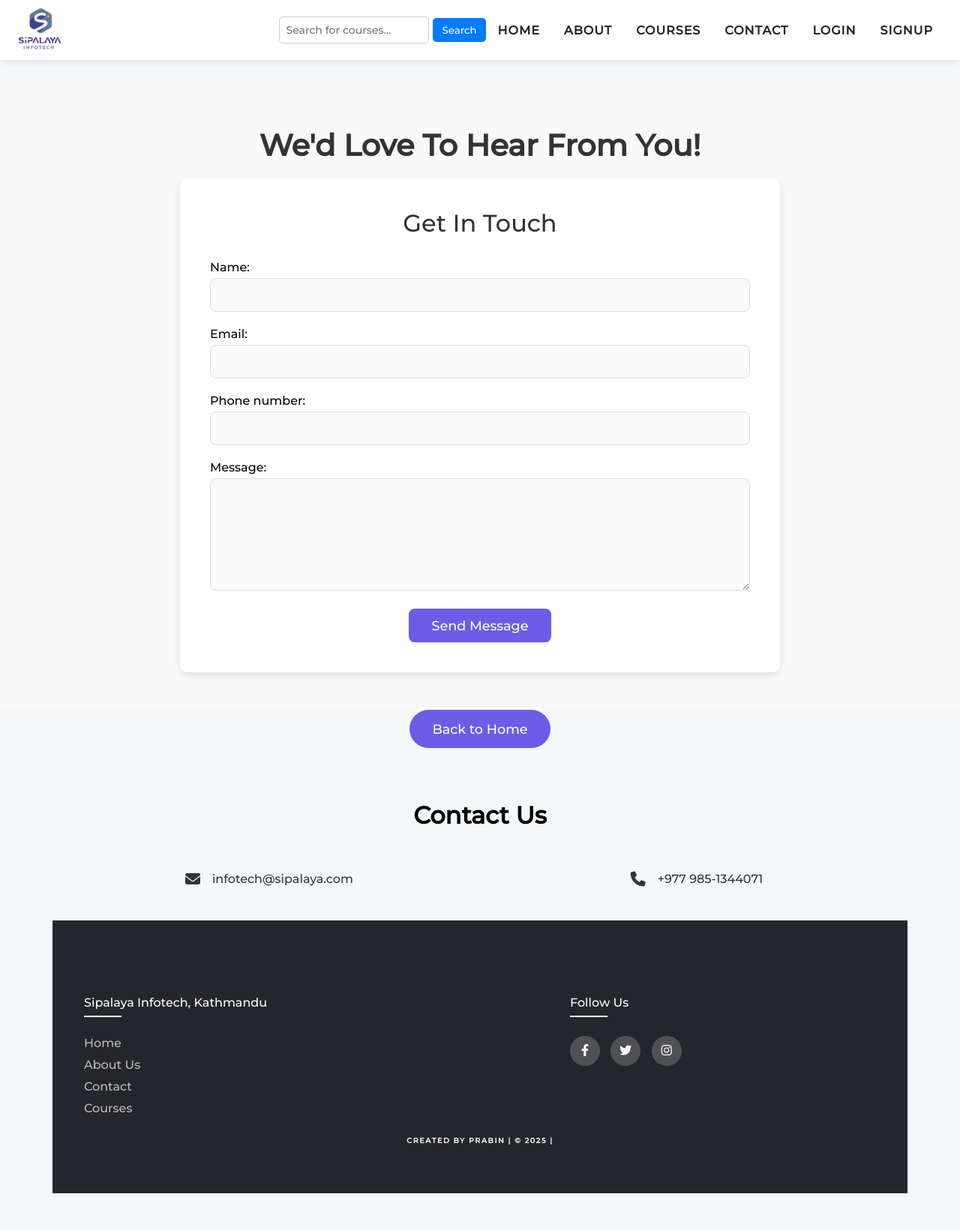
After one commit to prabin2021/Sipalaya-Project, a Django app: page /contact/ in a window 1280 px wide. The commit adds this page. Shown: the top 1641 px of the page at 75% size. Run offline with Django 4.2, Linux system fonts and the light colour scheme; some libraries are stand-ins or nearby versions; some web fonts are replaced.

Commit message:
With login and contact in backend

```diff
--- /dev/null
+++ b/Sipalaya_Backend/homepage/forms.py
@@ -0,0 +1,7 @@
+from django import forms
+from .models import Contact
+
+class ContactForm(forms.ModelForm):
+    class Meta:
+        model = Contact
+        fields = ['name', 'email', 'phone_number', 'message']  # Add phone_number field
--- a/Sipalaya_Backend/homepage/models.py
+++ b/Sipalaya_Backend/homepage/models.py
@@ -21,3 +21,15 @@
 
     def __str__(self):
         return self.title
+
+from django.db import models
+
+class Contact(models.Model):
+    name = models.CharField(max_length=255)
+    email = models.EmailField()
+    message = models.TextField()
+    date_submitted = models.DateTimeField(auto_now_add=True)
+    phone_number = models.CharField(max_length=15, blank=True, null=True)
+
+    def __str__(self):
+        return f"Message from {self.name} ({self.email}) on {self.date_submitted}"
--- a/Sipalaya_Backend/homepage/urls.py
+++ b/Sipalaya_Backend/homepage/urls.py
@@ -7,6 +7,7 @@
     path('', homepage_view, name='homepage'),
     path('', search_view, name='search_courses'),
     path('about/', views.about, name='about'),
+    path('contact/', views.contact, name='contact'),
     path('login/', auth_views.LoginView.as_view(template_name='auth/login.html'), name='login'),
     path('logout/', auth_views.LogoutView.as_view(), name='logout'),
     path('signup/', views.signup, name='signup'),
--- a/Sipalaya_Backend/homepage/views.py
+++ b/Sipalaya_Backend/homepage/views.py
@@ -4,6 +4,9 @@
 from django.contrib.auth.decorators import login_required
 from .models import Banner, Feature
 from courses.models import Course
+from django.http import HttpResponse
+from .models import Contact
+from .forms import ContactForm
 
 def homepage_view(request):
     banners = Banner.objects.all()
@@ -16,6 +19,24 @@
         return render(request, 'protected_page.html',context)
     else:
         return render(request, 'base.html', context)
+
+def contact(request):
+    if request.method == 'POST':
+        form = ContactForm(request.POST)
+        if form.is_valid():
+            form.save()  # Save the form data to the database
+            return render(request, 'thanku.html', {
+                'form': form,
+                'message': 'Thank you for contacting us! We will get back to you soon.'
+            })
+        else:
+            return render(request, 'contact.html', {
+                'form': form,
+                'message': 'There was an error in your submission. Please try again.'
+            })
+    else:
+        form = ContactForm()
+    return render(request, 'contact.html', {'form': form})
 
 def about(request):
     return render(request, 'about.html')
--- /dev/null
+++ b/Sipalaya_Backend/static/css/contacts.css
@@ -0,0 +1,167 @@
+/* General styling for the Contact Us section */
+.contact-us {
+    background-color: #f9f9f9; /* Light background color */
+    padding: 50px 0;
+    font-family: 'Arial', sans-serif;
+}
+
+/* Header styling */
+.contact-header h1 {
+    text-align: center;
+    font-size: 2.5rem;
+    color: #333;
+    margin-bottom: 20px;
+    font-weight: 600;
+    text-transform: capitalize;
+}
+
+/* Styling for the contact form */
+.contact-form {
+    background-color: #fff; /* White background for the form */
+    max-width: 800px;
+    margin: 0 auto; /* Center the form */
+    padding: 40px;
+    border-radius: 10px;
+    box-shadow: 0 4px 10px rgba(0, 0, 0, 0.1); /* Subtle shadow */
+}
+
+/* Heading of the form */
+.contact-form h3 {
+    font-size: 2rem;
+    text-align: center;
+    color: #333;
+    margin-bottom: 30px;
+    font-weight: 500;
+}
+
+/* Styling for form elements (inputs and text area) */
+.contact-form form {
+    display: flex;
+    flex-direction: column;
+    gap: 15px; /* Gap between form fields */
+}
+
+.contact-form input,
+.contact-form textarea {
+    width: 100%;
+    padding: 12px 18px;
+    margin: 5px 0;
+    border: 1px solid #ddd;
+    border-radius: 8px;
+    font-size: 1rem;
+    color: #333;
+    background-color: #fafafa; /* Light background */
+    transition: all 0.3s ease; /* Smooth transition */
+}
+
+.contact-form input:focus,
+.contact-form textarea:focus {
+    border-color: #6c5ce7; /* Purple border when focused */
+    outline: none;
+    background-color: #fff; /* White background on focus */
+}
+
+/* Style for the message textarea */
+.contact-form textarea {
+    height: 150px; /* Give it more height */
+    resize: vertical; /* Allow vertical resizing */
+}
+
+/* Submit button styling */
+.submit-btn {
+    background-color: #6c5ce7; /* Purple background */
+    color: white;
+    padding: 12px 30px;
+    font-size: 1.1rem;
+    border: none;
+    border-radius: 8px;
+    cursor: pointer;
+    transition: background-color 0.3s ease;
+    align-self: center; /* Center the button */
+}
+
+.submit-btn:hover {
+    background-color: #5a4cd1; /* Darker purple on hover */
+}
+
+
+/* Small responsive design for smaller screens */
+@media (max-width: 768px) {
+    .contact-header h1 {
+        font-size: 2rem;
+    }
+
+    .contact-form {
+        padding: 20px;
+    }
+
+    .contact-form h3 {
+        font-size: 1.6rem;
+    }
+
+    .submit-btn {
+        font-size: 1rem;
+        padding: 10px 25px;
+    }
+}
+
+/* Thank you page styling */
+.thank-you {
+    background-color: #f0f0f0;
+    height: 100vh; /* Full screen height */
+    display: flex;
+    justify-content: center;
+    align-items: center;
+    font-family: 'Arial', sans-serif;
+}
+
+.thank-you-message {
+    background-color: #fff;
+    padding: 40px;
+    text-align: center;
+    border-radius: 8px;
+    box-shadow: 0 4px 15px rgba(0, 0, 0, 0.1);
+    max-width: 500px;
+    width: 100%;
+    animation: fadeIn 1s ease-in-out;
+}
+
+.thank-you-message h1 {
+    font-size: 2.5rem;
+    color: #6c5ce7;
+    margin-bottom: 20px;
+    font-weight: 600;
+}
+
+.thank-you-message p {
+    font-size: 1.2rem;
+    color: #333;
+    margin-bottom: 30px;
+}
+
+.go-home-btn {
+    background-color: #6c5ce7;
+    color: white;
+    padding: 15px 30px;
+    text-decoration: none;
+    font-size: 1.1rem;
+    border-radius: 30px;
+    display: inline-block;
+    transition: background-color 0.3s ease;
+}
+
+.go-home-btn:hover {
+    background-color: #5a4cd1; /* Darker purple on hover */
+}
+
+/* Animation for fading in */
+@keyframes fadeIn {
+    from {
+        opacity: 0;
+        transform: translateY(30px);
+    }
+    to {
+        opacity: 1;
+        transform: translateY(0);
+    }
+}
--- a/Sipalaya_Backend/templates/about.html
+++ b/Sipalaya_Backend/templates/about.html
@@ -1,4 +1,4 @@
-{% extends 'base.html' %}
+{% extends 'protected_page.html' %}
 {% block title %}About Us{% endblock %}
 
 {% block content %}
--- /dev/null
+++ b/Sipalaya_Backend/templates/contact.html
@@ -0,0 +1,174 @@
+
+{% extends 'protected_page.html' %}
+{% block title %}Contact  Us{% endblock %}
+
+{% block content %}
+<style>
+    /* General styling for the Contact Us section */
+.contact-us {
+    background-color: #f9f9f9; /* Light background color */
+    padding: 50px 0;
+    font-family: 'Arial', sans-serif;
+}
+
+/* Header styling */
+.contact-header h1 {
+    text-align: center;
+    font-size: 2.5rem;
+    color: #333;
+    margin-bottom: 20px;
+    font-weight: 600;
+    text-transform: capitalize;
+}
+
+/* Styling for the contact form */
+.contact-form {
+    background-color: #fff; /* White background for the form */
+    max-width: 800px;
+    margin: 0 auto; /* Center the form */
+    padding: 40px;
+    border-radius: 10px;
+    box-shadow: 0 4px 10px rgba(0, 0, 0, 0.1); /* Subtle shadow */
+}
+
+/* Heading of the form */
+.contact-form h3 {
+    font-size: 2rem;
+    text-align: center;
+    color: #333;
+    margin-bottom: 30px;
+    font-weight: 500;
+}
+
+/* Styling for form elements (inputs and text area) */
+.contact-form form {
+    display: flex;
+    flex-direction: column;
+    gap: 15px; /* Gap between form fields */
+}
+
+.contact-form input,
+.contact-form textarea {
+    width: 100%;
+    padding: 12px 18px;
+    margin: 5px 0;
+    border: 1px solid #ddd;
+    border-radius: 8px;
+    font-size: 1rem;
+    color: #333;
+    background-color: #fafafa; /* Light background */
+    transition: all 0.3s ease; /* Smooth transition */
+}
+
+.contact-form input:focus,
+.contact-form textarea:focus {
+    border-color: #6c5ce7; /* Purple border when focused */
+    outline: none;
+    background-color: #fff; /* White background on focus */
+}
+
+/* Style for the message textarea */
+.contact-form textarea {
+    height: 150px; /* Give it more height */
+    resize: vertical; /* Allow vertical resizing */
+}
+
+/* Submit button styling */
+.submit-btn {
+    background-color: #6c5ce7; /* Purple background */
+    color: white;
+    padding: 12px 30px;
+    font-size: 1.1rem;
+    border: none;
+    border-radius: 8px;
+    cursor: pointer;
+    transition: background-color 0.3s ease;
+    align-self: center; /* Center the button */
+}
+
+.submit-btn:hover {
+    background-color: #5a4cd1; /* Darker purple on hover */
+}
+
+/* Small responsive design for smaller screens */
+@media (max-width: 768px) {
+    .contact-header h1 {
+        font-size: 2rem;
+    }
+
+    .contact-form {
+        padding: 20px;
+    }
+
+    .contact-form h3 {
+        font-size: 1.6rem;
+    }
+
+    .submit-btn {
+        font-size: 1rem;
+        padding: 10px 25px;
+    }
+}
+
+.back-to-home{
+text-align: center;
+align-items: center;
+}
+
+.go-home-btn {
+    background-color: #6c5ce7;
+    color: white;
+    padding: 15px 30px;
+    text-decoration: none;
+    font-size: 1.1rem;
+    border-radius: 30px;
+    display: inline-block;
+    transition: background-color 0.3s ease;
+}
+
+.go-home-btn:hover {
+    background-color: #5a4cd1; /* Darker purple on hover */
+}
+
+/* Animation for fading in */
+@keyframes fadeIn {
+    from {
+        opacity: 0;
+        transform: translateY(30px);
+    }
+    to {
+        opacity: 1;
+        transform: translateY(0);
+    }
+}
+
+</style>
+<section class="contact-us">
+    <div class="contact-header">
+        <h1>We'd Love to Hear From You!</h1>
+    </div>
+
+    <!-- Form Section -->
+    <div class="contact-form">
+        <h3>Get In Touch</h3>
+
+        <!-- Displaying any message after form submission -->
+        {% if message %}
+        <div class="form-message">
+            <p>{{ message }}</p>
+        </div>
+        {% endif %}
+
+        <form method="POST">
+            {% csrf_token %}
+            {{ form.as_p }}  <!-- Render form fields -->
+            <button type="submit" class="submit-btn">Send Message</button>
+        </form>
+</div>
+</section>
+<div class="back-to-home">
+    <!-- Go to Home Button -->
+    <a href="{% if user.is_authenticated %}{% url 'protected_page' %}{% else %}{% url 'homepage' %}{% endif %}" class="go-home-btn">Back to Home</a>
+</div>
+
+{% endblock %}
--- a/Sipalaya_Backend/templates/courses/course_list.html
+++ b/Sipalaya_Backend/templates/courses/course_list.html
@@ -1,4 +1,4 @@
-{% extends 'base.html' %}
+{% extends 'protected_page.html' %}
 {% block content %}
 <div class="course-container">
     <h2>Explore Our Courses</h2>
--- a/Sipalaya_Backend/templates/protected_page.html
+++ b/Sipalaya_Backend/templates/protected_page.html
@@ -13,6 +13,8 @@
     <link rel="stylesheet" href="{% static 'css/courses_css.css' %}">
     <link rel="stylesheet" href="{% static 'css/home_css.css' %}">
     <link rel="stylesheet" href="{% static 'css/banner.css' %}">
+    <link rel="stylesheet" href="{% static 'css/contacts.css' %}">
+
 </head>
 
 <body>
@@ -45,7 +47,7 @@
                     <a href="{% url 'course_list' %}">Courses</a>
                 </li>
                 <li>
-                    <a href="#Gallery">Gallery</a>
+                    <a href="{% url 'contact' %}">Contact</a>
                 </li>
                 <li>
                     {% if user.is_authenticated %}
@@ -120,8 +122,8 @@
                     <ul>
                         <li><a href="{% url 'protected_page' %}">Home</a></li>
                         <li><a href="{% url 'about' %}">About us</a></li>
-                        <li><a href="#Contact">Contact</a></li>
-                        <li><a href="#Gallery">Gallery</a></li>
+                        <li><a href="{% url 'contact' %}">Contact</a></li>
+                        <li><a href="{% url 'course_list' %}">Courses</a></li>
                     </ul>
                 </div>
                 <div class="footer-col">
```
Also changed, not shown: Sipalaya_Backend/homepage/admin.py (+7 -0 lines), Sipalaya_Backend/static/css/banner.css (+76 -2 lines), Sipalaya_Backend/static/css/home_css.css (deleted, +0 -22 lines), Sipalaya_Backend/templates/base.html (+14 -9 lines), Sipalaya_Backend/templates/thanku.html (added, +68 -0 lines), Sipalaya_Backend/db.sqlite3, Sipalaya_Backend/homepage/migrations/0004_contact.py (added).
